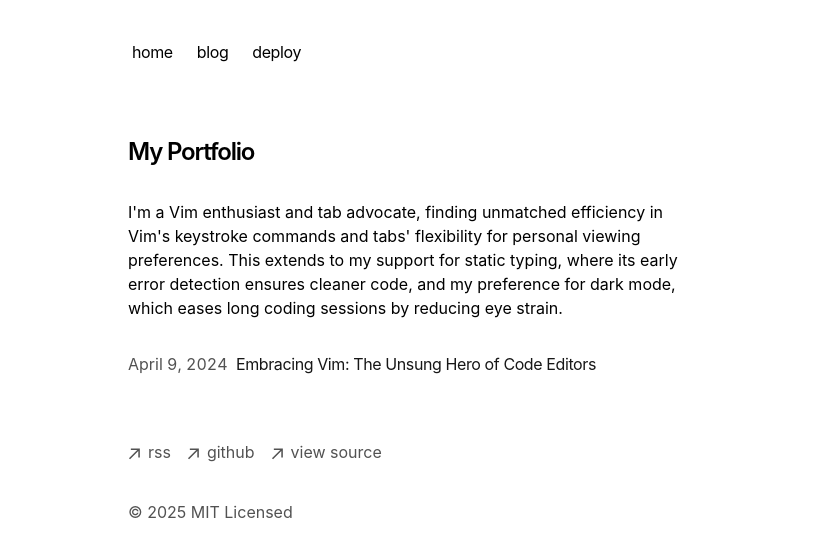
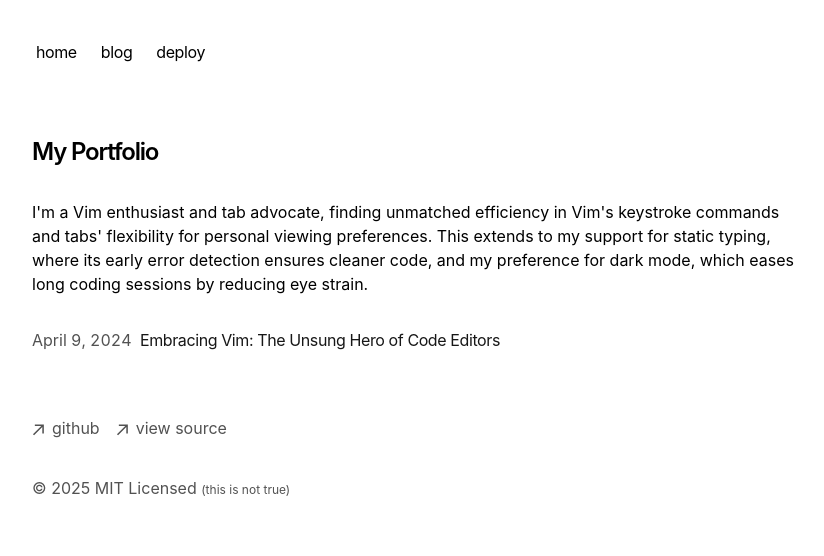
Before and after one commit to leagues58/ericthings, a Next.js app: page / in a window 1280 px wide. Shown: the top 556 px of the page, without its empty margins (224-1048 px from the left). Built offline with nearby package versions, Linux system fonts and the light colour scheme.

Commit message:
Removed some template links and styles I didn't like

```diff
--- a/app/components/footer.tsx
+++ b/app/components/footer.tsx
@@ -24,18 +24,7 @@ export default function Footer() {
             className="flex items-center transition-all hover:text-neutral-800 dark:hover:text-neutral-100"
             rel="noopener noreferrer"
             target="_blank"
-            href="/rss"
-          >
-            <ArrowIcon />
-            <p className="ml-2 h-7">rss</p>
-          </a>
-        </li>
-        <li>
-          <a
-            className="flex items-center transition-all hover:text-neutral-800 dark:hover:text-neutral-100"
-            rel="noopener noreferrer"
-            target="_blank"
-            href="https://github.com/vercel/next.js"
+            href="https://github.com/leagues58"
           >
             <ArrowIcon />
             <p className="ml-2 h-7">github</p>
@@ -54,7 +43,7 @@ export default function Footer() {
         </li>
       </ul>
       <p className="mt-8 text-neutral-600 dark:text-neutral-300">
-        © {new Date().getFullYear()} MIT Licensed
+        © {new Date().getFullYear()} MIT Licensed <span className="text-xs">(this is not true)</span>
       </p>
     </footer>
   )
--- a/app/layout.tsx
+++ b/app/layout.tsx
@@ -52,7 +52,7 @@ export default function RootLayout({
         GeistMono.variable
       )}
     >
-      <body className="antialiased max-w-xl mx-4 mt-8 lg:mx-auto">
+      <body className="antialiased max-w-3xl mx-4 mt-8 lg:mx-auto">
         <main className="flex-auto min-w-0 mt-6 flex flex-col px-2 md:px-0">
           <Navbar />
           {children}
```
